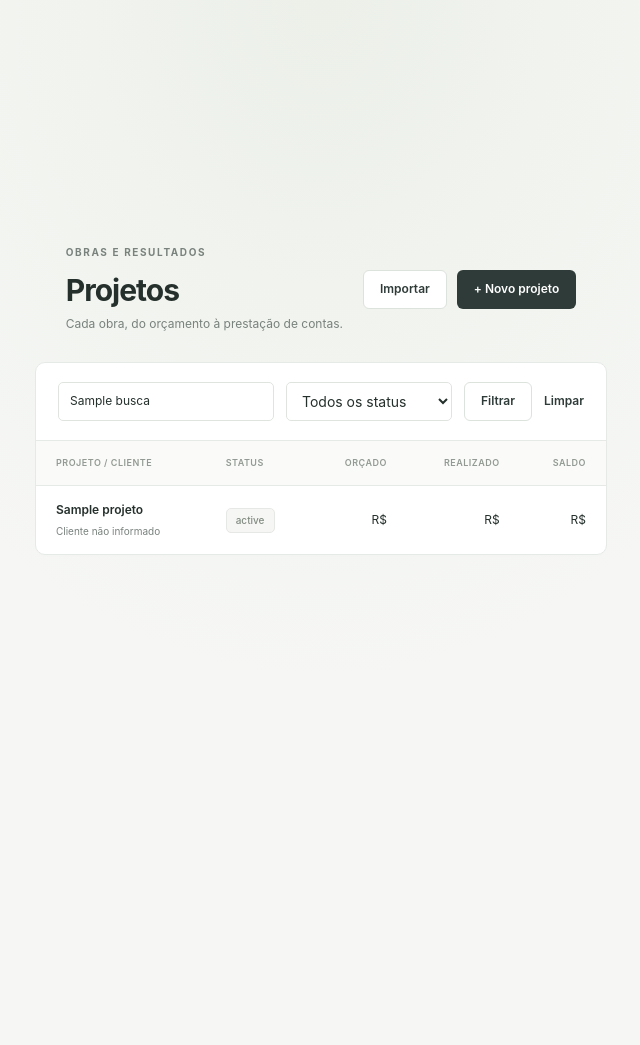
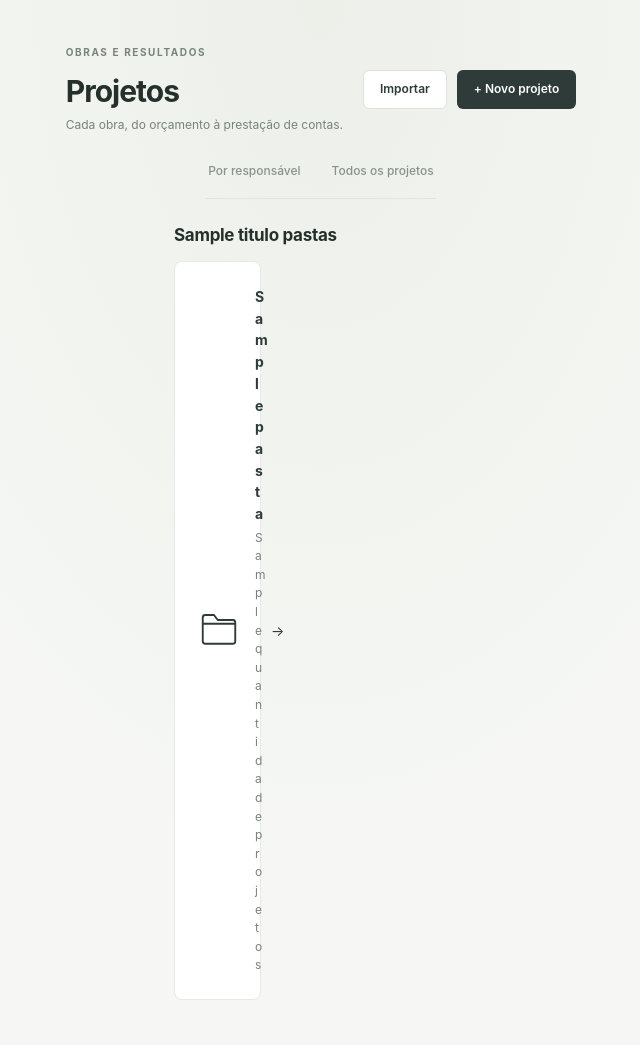
Before and after one commit to MNT-Developer/ferezini-v2, a Django app: template templates/projetos/lista.html in a window 1280 px wide. Shown: the whole page, without its empty margins (319-959 px from the left). Before the commit the page ends 555 px from the top, so only its background shows below. Run offline with Django 5.2, Linux system fonts and the light colour scheme; the template is opened without the code that fills it: most values are stand-ins (such as "Sample title", 1, 10 or a date in 2020); some libraries are stand-ins or nearby versions.

Commit message:
v.0.0.7 - 1

```diff
--- a/apps/projetos/tests.py
+++ b/apps/projetos/tests.py
@@ -92,6 +92,7 @@ class FinanceiroTests(TestCase):
         projeto = salvar_projeto(self.usuario, form)
         edicao = ProjetoForm(data={
             "nome": projeto.nome, "taxa_servico": "0", "tamanho": "150.75", "versao": projeto.versao,
+            "responsavel_tecnico": projeto.responsavel_tecnico_id,
         }, instance=projeto, usuario=self.usuario)
         self.assertTrue(edicao.is_valid(), edicao.errors)
         projeto = salvar_projeto(self.usuario, edicao)
--- a/apps/projetos/utils.py
+++ b/apps/projetos/utils.py
@@ -360,14 +360,15 @@ def salvar_projeto(usuario, form):
     projeto = Projeto(criado_por=usuario) if novo else Projeto.objects.select_for_update().get(pk=form.instance.pk)
     if not novo:
         validar_versao(projeto, form.cleaned_data["versao"])
-    responsavel = form.cleaned_data["responsavel_tecnico"]
+    responsavel_automatico = novo and form.cleaned_data["responsavel_tecnico"] is None
+    responsavel = usuario if responsavel_automatico else form.cleaned_data["responsavel_tecnico"]
     if projeto.responsavel_tecnico_id != getattr(responsavel, "pk", None):
         # A autorização usa o estado bloqueado, nunca a instância alterada pelo ModelForm.
         if not pode_alterar_responsavel(usuario, projeto):
             raise PermissionDenied("Somente Diretoria ou Administrativo podem alterar o responsável técnico já vinculado.")
         if responsavel is not None:
             responsavel = get_user_model().objects.select_for_update().get(pk=responsavel.pk)
-            if not responsavel.is_active or responsavel.is_superuser:
+            if not responsavel.is_active or (responsavel.is_superuser and not responsavel_automatico):
                 raise ValidationError({"responsavel_tecnico": "Selecione um colaborador ativo que não seja superusuário."})
             form.cleaned_data["responsavel_tecnico"] = responsavel
     anteriores = {} if novo else serializar_registro(projeto)
--- /dev/null
+++ b/static/css/projetos-lista.css
@@ -0,0 +1,57 @@
+.project-breadcrumb {
+  display: flex;
+  flex-wrap: wrap;
+  gap: 10px;
+  align-items: center;
+  margin-bottom: 24px;
+  color: var(--muted);
+  font-size: 12px;
+  overflow-wrap: anywhere;
+}
+
+.project-folder-heading {
+  margin-bottom: 16px;
+}
+
+.project-folder {
+  display: flex;
+  align-items: center;
+  gap: 16px;
+  height: 100%;
+  padding: 24px;
+  border: 1px solid var(--line);
+  border-radius: 8px;
+  background: #fff;
+  color: var(--brand);
+}
+
+.project-folder:hover {
+  border-color: var(--brand);
+  background: #fafbf9;
+}
+
+.project-folder-icon,
+.project-folder-arrow {
+  flex-shrink: 0;
+}
+
+.project-folder-details {
+  display: flex;
+  flex-direction: column;
+  min-width: 0;
+  gap: 4px;
+  overflow-wrap: anywhere;
+}
+
+.project-folder-details small {
+  color: var(--muted);
+}
+
+.project-folder-arrow {
+  margin-left: auto;
+}
+
+.project-filters {
+  padding: 22px;
+  border-bottom: 1px solid var(--line);
+}
--- /dev/null
+++ b/templates/projetos/_pastas_lista.html
@@ -0,0 +1,41 @@
+<section aria-labelledby="titulo-pastas">
+  <h2 class="project-folder-heading" id="titulo-pastas">
+    {{ titulo_pastas }}
+  </h2>
+  <div class="row g-3">
+    {% for pasta in pastas %}
+      <div class="col-12 col-md-6 col-xl-4">
+        <a class="project-folder" href="{{ pasta.url }}">
+          <svg class="project-folder-icon"
+               width="40"
+               height="40"
+               viewBox="0 0 32 32"
+               fill="none"
+               stroke="currentColor"
+               stroke-width="1.5"
+               stroke-linejoin="round"
+               aria-hidden="true">
+            <path d="M3 9V6a2 2 0 0 1 2-2h7l3 4h12a2 2 0 0 1 2 2v15a2 2 0 0 1-2 2H5a2 2 0 0 1-2-2V9Z" />
+            <path d="M3 11h26" />
+          </svg>
+          <span class="project-folder-details">
+            <strong>{{ pasta.nome }}</strong>
+            <small>{{ pasta.quantidade }} projeto{{ pasta.quantidade|pluralize }}</small>
+          </span>
+          <span class="project-folder-arrow" aria-hidden="true">→</span>
+        </a>
+      </div>
+    {% empty %}
+      <div class="col-12">
+        <div class="card empty-state">
+          <h3>
+            Nenhum projeto por responsável
+          </h3>
+          <p>
+            As pastas aparecem quando houver projetos cadastrados.
+          </p>
+        </div>
+      </div>
+    {% endfor %}
+  </div>
+</section>
--- a/templates/projetos/_responsavel_tecnico.html
+++ b/templates/projetos/_responsavel_tecnico.html
@@ -49,6 +49,9 @@
   <small class="field-help" id="responsavel-help">
     {% if form.pode_editar_responsavel %}
       Opcional. Clique em um dos campos ou pressione Enter para selecionar o colaborador.
+      {% if not projeto %}
+        Se deixar em branco, você será definido como responsável ao salvar.
+      {% endif %}
     {% else %}
       Somente Diretoria ou Administrativo podem alterar o responsável técnico já vinculado.
     {% endif %}
--- a/templates/projetos/lista.html
+++ b/templates/projetos/lista.html
@@ -4,6 +4,9 @@
 
 {% block title %}
   Projetos
+{% endblock %}
+{% block extra_head %}
+  <link rel="stylesheet" href="{% static 'css/projetos-lista.css' %}">
 {% endblock %}
 {% block content %}
   <div class="page-heading project-list-heading">
@@ -20,37 +23,44 @@
     </div>
     {% include "projetos/_acoes_lista.html" %}
   </div>
-  <section class="card">
-    <form class="toolbar" method="get">
-      <div class="search-field">
-        <label class="visually-hidden" for="busca">
-          Buscar projetos
-        </label>
-        <input id="busca" name="busca" value="{{ busca }}" placeholder="Buscar projeto ou cliente…" type="search">
-      </div>
-      <label class="visually-hidden" for="status">
-        Status
-      </label>
-      <select name="status" id="status">
-        <option value="">
-          Todos os status
-        </option>
-        {% for valor,rotulo in status_choices %}
-          <option value="{{ valor }}" {% if valor == status %}selected{% endif %}>
-            {{ rotulo }}
-          </option>
-        {% endfor %}
-      </select>
-      <button class="btn btn-outline" type="submit">
-        Filtrar
-      </button>
-      {% if busca or status %}
-        <a href="{% url 'projetos:listar' %}" class="text-link">Limpar</a>
+  <nav class="tabs" aria-label="Visualização dos projetos">
+    <a href="?aba=responsaveis"
+       class="tab
+              {% if aba == 'responsaveis' %}
+                active
+              {% endif %}"
+       {% if aba == 'responsaveis' %}
+         aria-current="page"
+       {% endif %}>Por responsável</a>
+    <a href="?aba=todos"
+       class="tab
+              {% if aba == 'todos' %}
+                active
+              {% endif %}"
+       {% if aba == 'todos' %}
+         aria-current="page"
+       {% endif %}>Todos os projetos</a>
+  </nav>
+  {% if aba == 'responsaveis' %}
+    <nav class="project-breadcrumb" aria-label="Caminho das pastas">
+      <a href="?aba=responsaveis">Responsáveis</a>
+      {% if responsavel %}
+        <span aria-hidden="true">/</span>
+        {% if situacao %}
+          <a href="{{ url_responsavel }}">{{ nome_responsavel }}</a>
+          <span aria-hidden="true">/</span>
+          <span aria-current="page">{{ nome_situacao }}</span>
+        {% else %}
+          <span aria-current="page">{{ nome_responsavel }}</span>
+        {% endif %}
       {% endif %}
-    </form>
-    {% include "projetos/_tabela_lista.html" %}
-    {% include "core/paginacao.html" %}
-  </section>
+    </nav>
+  {% endif %}
+  {% if exibir_tabela %}
+    {% include "projetos/_lista_filtrada.html" %}
+  {% else %}
+    {% include "projetos/_pastas_lista.html" %}
+  {% endif %}
   {% include "projetos/_importar_modal.html" %}
 {% endblock %}
 {% block extra_js %}
```
Also changed, not shown: apps/projetos/test_lista.py (added, +134 -0 lines), apps/projetos/test_responsavel.py (+23 -1 lines), apps/projetos/views.py (+75 -16 lines), templates/projetos/_lista_filtrada.html (added, +59 -0 lines), README.md.
